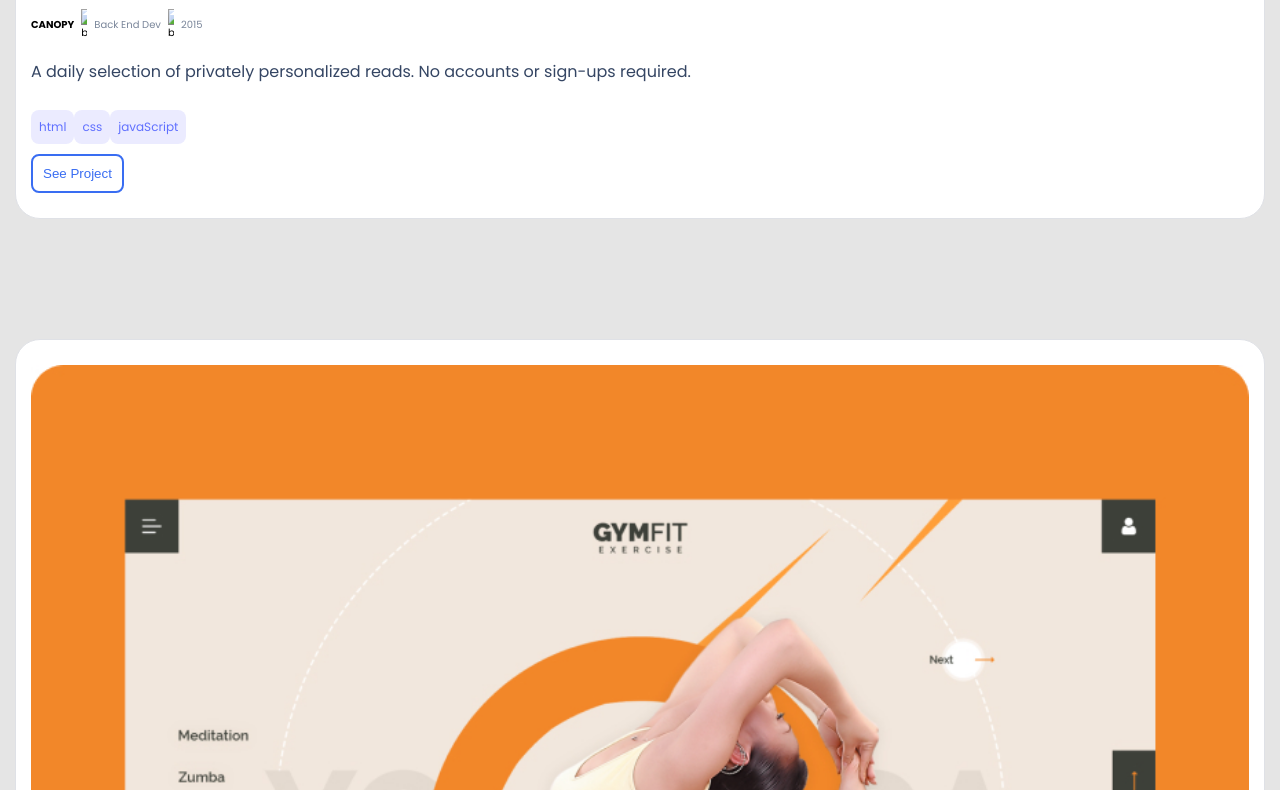
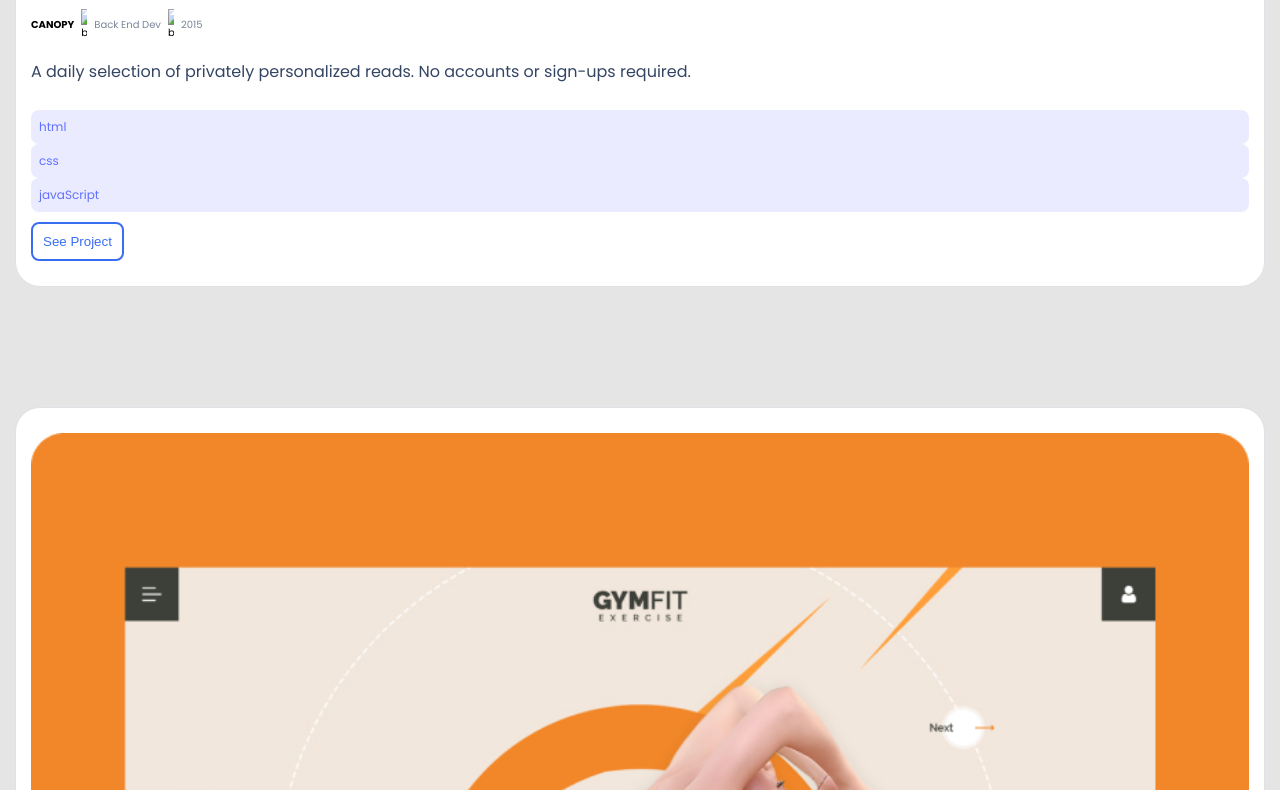
Before and after one commit to mpa-mxiang/personal_profolio, a website: page index.html in a window 1280 px wide. Shown: the part 1810-2600 px from the top of the page. Drawn offline with Linux system fonts and the light colour scheme.

Commit message:
float value modified

```diff
--- a/style.css
+++ b/style.css
@@ -160,7 +160,7 @@
   color: #6070ff;
   border-radius: 8px;
   font-size: 1.2rem;
-  float: left;
+  float: flex;
 }
 
 .card button {
```
